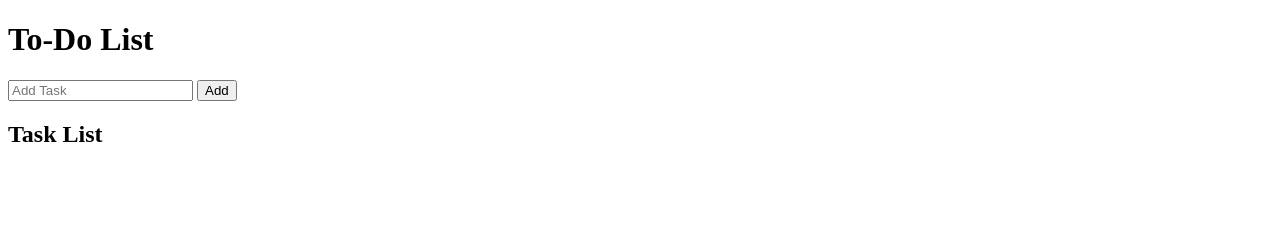
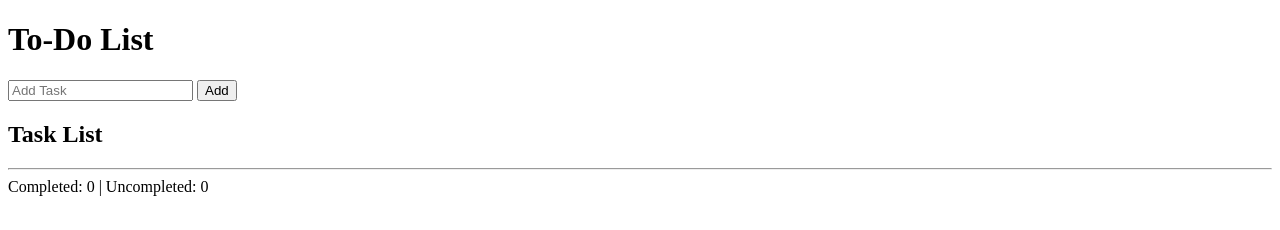
Before and after one commit to martapiotrowska257/todo-list, a plain HTML site: page index.html in a window 1280 px wide. Drawn offline with Linux system fonts and the light colour scheme.

Commit message:
add task list counter to index.html

```diff
--- a/index.html
+++ b/index.html
@@ -32,6 +32,15 @@
       <ul id="list-container"></ul>
     </div>
 
+    <hr />
+    <!-- task list counter -->
+    <div class="counter-container">
+      <div id="task-counters">
+        Completed: <span id="completed-counter">0</span> | Uncompleted: 0
+        <span id="uncompleted-counter"></span>
+      </div>
+    </div>
+
     <script type="text/javascript" src="script.js"></script>
   </body>
 </html>
```
